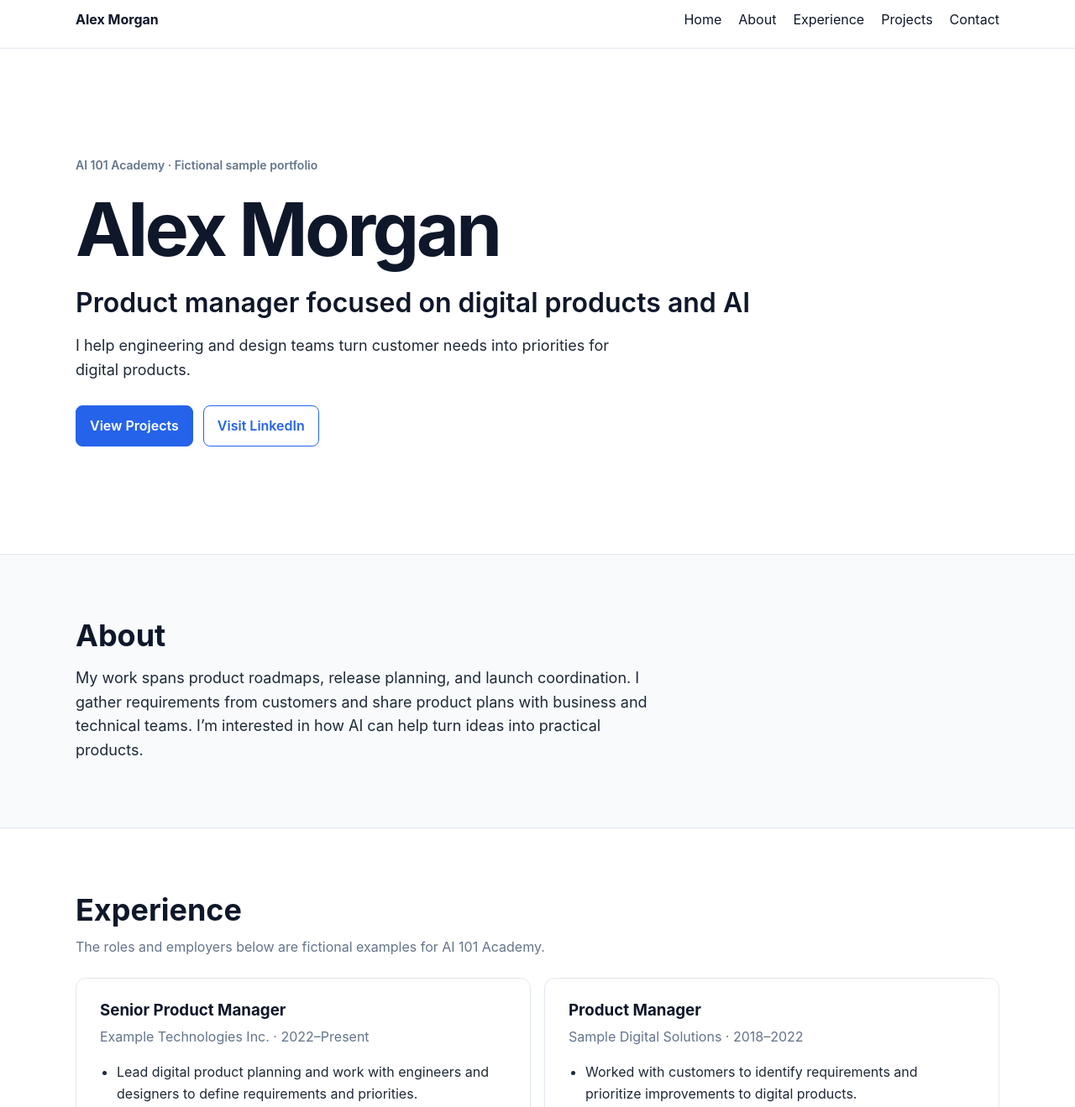
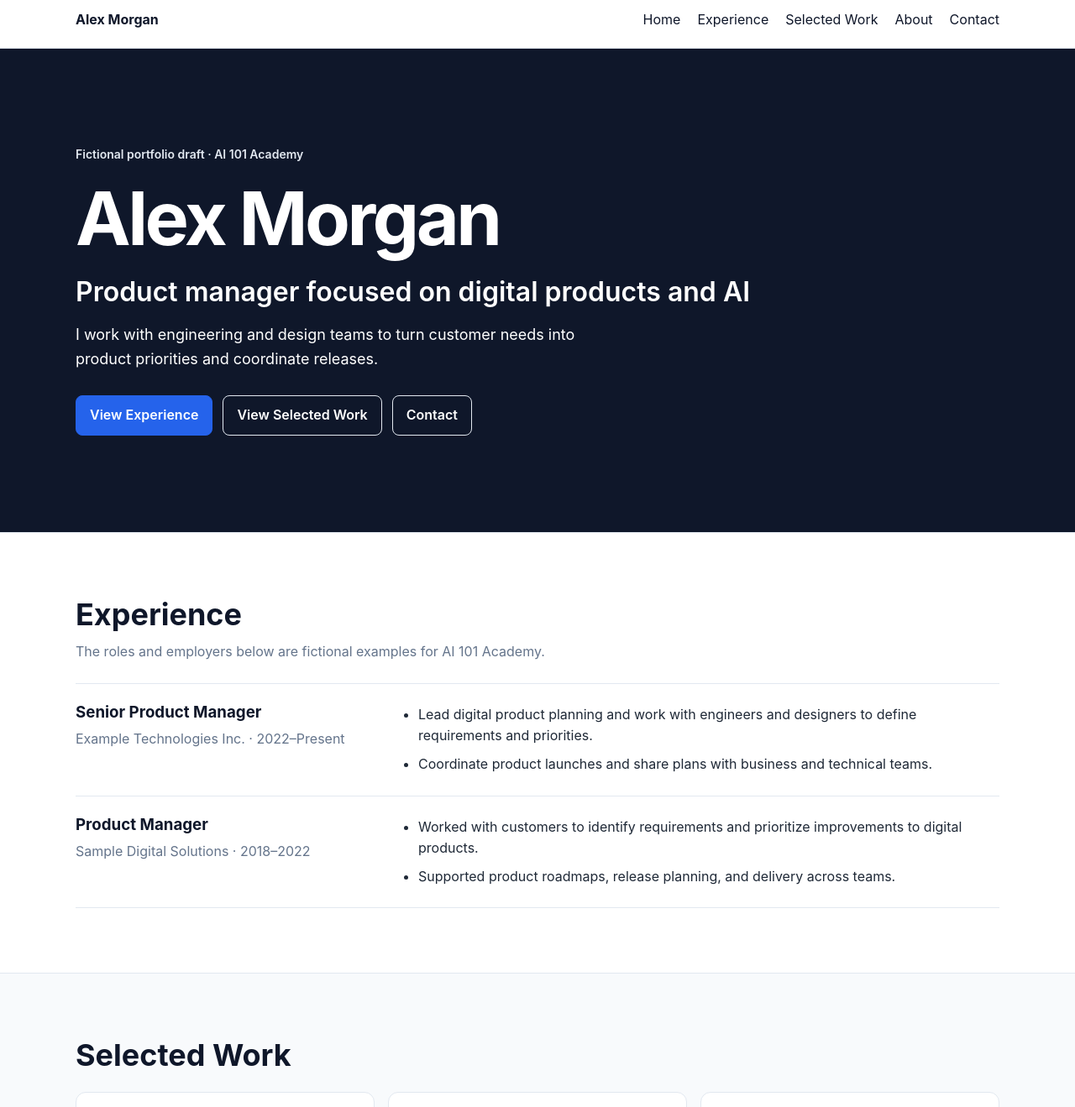
Before and after one commit to adi-tomar/ai101-personal-website, a plain HTML site: page docs/index.html in a window 1280 px wide. Shown: the part 9-1328 px from the top of the page at 84% size. Drawn offline with Linux system fonts and the light colour scheme.

Commit message:
feat: redesign recruiter portfolio draft (#19, #15)

```diff
--- a/docs/index.html
+++ b/docs/index.html
@@ -3,7 +3,11 @@
 <head>
   <meta charset="utf-8">
   <meta name="viewport" content="width=device-width, initial-scale=1">
-  <title>Alex Morgan | Sample Portfolio</title>
+  <title>Alex Morgan | Product Management Portfolio Draft</title>
+  <meta name="description" content="A fictional product management portfolio draft featuring sample experience and selected work.">
+  <meta property="og:type" content="website">
+  <meta property="og:title" content="Alex Morgan | Product Management Portfolio Draft">
+  <meta property="og:description" content="A fictional product management portfolio draft featuring sample experience and selected work.">
   <link rel="icon" href="data:,">
   <link rel="stylesheet" href="styles.css">
 </head>
@@ -14,30 +18,26 @@
       <a class="site-name" href="#home">Alex Morgan</a>
       <nav aria-label="Main navigation">
         <a href="#home">Home</a>
+        <a href="#experience">Experience</a>
+        <a href="#projects">Selected Work</a>
         <a href="#about">About</a>
-        <a href="#experience">Experience</a>
-        <a href="#projects">Projects</a>
         <a href="#contact">Contact</a>
       </nav>
     </div>
   </header>
 
   <main id="main" tabindex="-1">
-    <section class="container hero" id="home" tabindex="-1" aria-labelledby="name">
-      <p class="sample-label">AI 101 Academy · Fictional sample portfolio</p>
+    <section class="hero" id="home" tabindex="-1" aria-labelledby="name">
+      <div class="container hero-content">
+        <p class="sample-label">Fictional portfolio draft · AI 101 Academy</p>
         <h1 id="name">Alex Morgan</h1>
         <p class="headline">Product manager focused on digital products and AI</p>
-      <p class="intro">I help engineering and design teams turn customer needs into priorities for digital products.</p>
+        <p class="intro">I work with engineering and design teams to turn customer needs into product priorities and coordinate releases.</p>
         <div class="hero-actions">
-        <a class="button" href="#projects">View Projects</a>
-        <a class="button button-secondary" href="https://www.linkedin.com/">Visit LinkedIn</a>
+          <a class="button" href="#experience">View Experience</a>
+          <a class="button button-secondary" href="#projects">View Selected Work</a>
+          <a class="button button-secondary" href="#contact">Contact</a>
         </div>
-    </section>
-
-    <section class="profile-section" id="about" tabindex="-1" aria-labelledby="about-heading">
-      <div class="container">
-        <h2 id="about-heading">About</h2>
-        <p class="bio">My work spans product roadmaps, release planning, and launch coordination. I gather requirements from customers and share product plans with business and technical teams. I’m interested in how AI can help turn ideas into practical products.</p>
       </div>
     </section>
 
@@ -45,18 +45,22 @@
       <div class="container">
         <h2 id="experience-heading">Experience</h2>
         <p class="experience-note">The roles and employers below are fictional examples for AI 101 Academy.</p>
-        <div class="card-grid">
-          <article class="card experience-card">
+        <div class="experience-list">
+          <article class="experience-entry">
+            <div>
               <h3>Senior Product Manager</h3>
               <p class="role-details">Example Technologies Inc. · <time datetime="2022">2022</time>–Present</p>
+            </div>
             <ul>
               <li>Lead digital product planning and work with engineers and designers to define requirements and priorities.</li>
               <li>Coordinate product launches and share plans with business and technical teams.</li>
             </ul>
           </article>
-          <article class="card experience-card">
+          <article class="experience-entry">
+            <div>
               <h3>Product Manager</h3>
               <p class="role-details">Sample Digital Solutions · <time datetime="2018">2018</time>–<time datetime="2022">2022</time></p>
+            </div>
             <ul>
               <li>Worked with customers to identify requirements and prioritize improvements to digital products.</li>
               <li>Supported product roadmaps, release planning, and delivery across teams.</li>
@@ -68,7 +72,7 @@
 
     <section class="profile-section" id="projects" tabindex="-1" aria-labelledby="projects-heading">
       <div class="container">
-        <h2 id="projects-heading">Projects</h2>
+        <h2 id="projects-heading">Selected Work</h2>
         <div class="card-grid projects-grid">
           <article class="card project-card">
             <p class="project-type">AI 101 Academy learning project</p>
@@ -89,13 +93,19 @@
         </div>
       </div>
     </section>
+
+    <section class="profile-section" id="about" tabindex="-1" aria-labelledby="about-heading">
+      <div class="container">
+        <h2 id="about-heading">About</h2>
+        <p class="bio">My work spans product roadmaps, release planning, and launch coordination. I gather requirements from customers and share product plans with business and technical teams. I’m interested in how AI can help turn ideas into practical products.</p>
+      </div>
+    </section>
   </main>
 
   <footer class="site-footer" id="contact" tabindex="-1" aria-labelledby="contact-heading">
     <div class="container footer-content">
       <h2 id="contact-heading">Contact</h2>
-      <p>Interested in digital products or practical uses of AI? LinkedIn is a place to connect with people working in those areas.</p>
-      <p><a href="https://www.linkedin.com/">Visit the LinkedIn homepage</a>. A public profile link is pending.</p>
+      <p>A public contact link will be added when it is approved for this portfolio.</p>
     </div>
   </footer>
 </body>
--- a/docs/styles.css
+++ b/docs/styles.css
@@ -86,12 +86,31 @@ nav a:hover {
 }
 
 .hero {
-  padding-block: clamp(3rem, 10vw, 8.5rem);
+  background: var(--navy);
+  color: var(--paper);
+}
+
+.hero-content {
+  padding-block: clamp(3.5rem, 9vw, 7.5rem);
+}
+
+.hero h1,
+.hero .headline {
+  color: var(--paper);
+}
+
+.hero a:focus-visible {
+  outline-color: var(--paper);
+}
+
+.hero:focus-visible {
+  outline-offset: -4px;
+  outline-color: var(--paper);
 }
 
 .sample-label {
   margin: 0 0 1rem;
-  color: var(--muted);
+  color: var(--border);
   font-size: 0.875rem;
   font-weight: 600;
 }
@@ -145,29 +164,26 @@ h2 {
 }
 
 .button:hover {
-  border-color: var(--navy);
-  background: var(--navy);
+  border-color: var(--paper);
+  background: var(--paper);
+  color: var(--navy);
+}
+
+.button-secondary {
+  border-color: var(--border);
+  background: transparent;
   color: var(--paper);
 }
 
-.button-secondary {
-  background: var(--paper);
-  color: var(--blue);
-}
-
 .button-secondary:hover {
-  border-color: var(--blue);
+  border-color: var(--paper);
   background: var(--alternate);
-  color: var(--blue);
+  color: var(--navy);
 }
 
 .profile-section {
   padding-block: clamp(2.5rem, 6vw, 5rem);
   border-top: 1px solid var(--border);
-}
-
-#about {
-  background: var(--alternate);
 }
 
 .bio {
@@ -198,12 +214,29 @@ h2 {
   color: var(--muted);
 }
 
-.experience-card ul {
-  margin: 1rem 0 0;
+.experience-list {
+  border-top: 1px solid var(--border);
+}
+
+.experience-entry {
+  display: grid;
+  gap: 0.75rem 2rem;
+  padding-block: 1.5rem;
+  border-bottom: 1px solid var(--border);
+}
+
+@media (min-width: 48rem) {
+  .experience-entry {
+    grid-template-columns: minmax(0, 1fr) minmax(0, 2fr);
+  }
+}
+
+.experience-entry ul {
+  margin: 0;
   padding-inline-start: 1.25rem;
 }
 
-.experience-card li + li {
+.experience-entry li + li {
   margin-top: 0.5rem;
 }
 
@@ -241,6 +274,7 @@ h2 {
 
 .site-footer {
   border-top: 1px solid var(--border);
+  background: var(--alternate);
 }
 
 .footer-content {
```
Also changed, not shown: 1 other file. Lines whose indentation alone changed are shown as unchanged.
